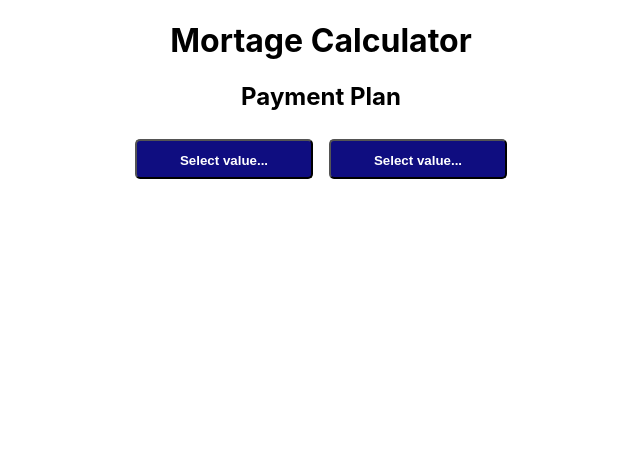
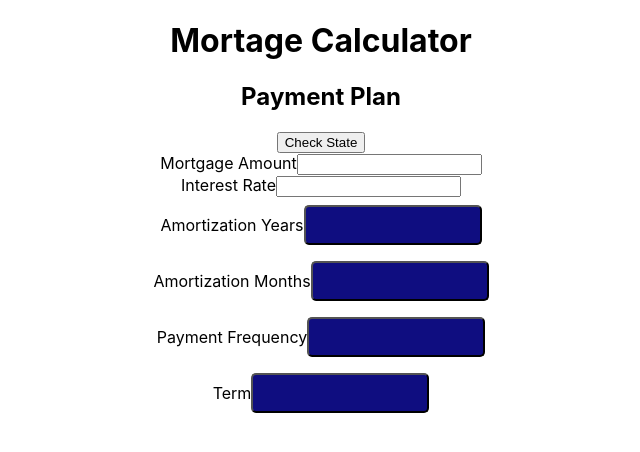
Before and after one commit to JadSafah/mortgage_calculator, a React (Create React App) app: page / in a window 1280 px wide. Shown: the top 452 px of the page, without its empty margins (319-959 px from the left). Built offline with nearby package versions, Linux system fonts and the light colour scheme.

Commit message:
added input forms

```diff
--- a/src/App.css
+++ b/src/App.css
@@ -4,10 +4,11 @@
 
 .dd-wrapper {
   position: relative;
-  display: inline-block;
+  display: block;
   padding: 8px;
 }
 .dd-list {
+  display: block;
   list-style-type: none;
   margin: 0;
   padding: 8px;
@@ -16,15 +17,10 @@
   width: 200px;
   background-color: white;
   font-weight:bold;
-  position: absolute;
-
   box-shadow: 0px 8px 16px 0px rgba(0,0,0,0.2);
   z-index: 1;
 }
-li a {
-  color: #000;
-  text-decoration: none;
-}
+
 li {
   padding: 8px 16px;
   border-bottom: 1px solid #e5e5e5;
--- a/src/App.js
+++ b/src/App.js
@@ -1,64 +1,109 @@
 import React from 'react';
 import './App.css';
 import Dropdown from './Dropdown';
-//import OutsideClickAlerter from './OutsideClickAlerter';
+import InputForm from './InputForm';
 
 const amortizationPeriodYears = [
-  {id:1,value:"1 Year"},
-  {id:2,value:"2 Years"},
-  {id:3,value:"3 Years"},
-  {id:4,value:"4 Years"},
-  {id:5,value:"5 Years"},
-  {id:6,value:"6 Years"},
-  {id:7,value:"7 Years"},
-  {id:8,value:"8 Years"},
-  {id:9,value:"9 Years"},
-  {id:10,value:"10 Years"},
-  {id:11,value:"11 Years"},
-  {id:12,value:"12 Years"},
-  {id:13,value:"13 Years"},
-  {id:14,value:"14 Years"},
-  {id:15,value:"15 Years"},
-  {id:16,value:"16 Years"},
-  {id:17,value:"17 Years"},
-  {id:18,value:"18 Years"},
-  {id:19,value:"19 Years"},
-  {id:20,value:"20 Years"},
-  {id:21,value:"21 Years"},
-  {id:22,value:"22 Years"},
-  {id:23,value:"23 Years"},
-  {id:24,value:"24 Years"},
-  {id:25,value:"25 Years"},
+  {id:1,text:"1 Year",value:1},
+  {id:2,text:"2 Years",value:2},
+  {id:3,text:"3 Years",value:3},
+  {id:4,text:"4 Years",value:4},
+  {id:5,text:"5 Years",value:5},
+  {id:6,text:"6 Years",value:6},
+  {id:7,text:"7 Years",value:7},
+  {id:8,text:"8 Years",value:8},
+  {id:9,text:"9 Years",value:9},
+  {id:10,text:"10 Years",value:10},
+  {id:11,text:"11 Years",value:11},
+  {id:12,text:"12 Years",value:12},
+  {id:13,text:"13 Years",value:13},
+  {id:14,text:"14 Years",value:14},
+  {id:15,text:"15 Years",value:15},
+  {id:16,text:"16 Years",value:16},
+  {id:17,text:"17 Years",value:17},
+  {id:18,text:"18 Years",value:18},
+  {id:19,text:"19 Years",value:19},
+  {id:20,text:"20 Years",value:20},
+  {id:21,text:"21 Years",value:21},
+  {id:22,text:"22 Years",value:22},
+  {id:23,text:"23 Years",value:23},
+  {id:24,text:"24 Years",value:24},
+  {id:25,text:"25 Years",value:25},
 ];
 
 const amortizationPeriodMonths = [
-  {id:1,value:"1 Month"},
-  {id:2,value:"2 Months"},
-  {id:3,value:"3 Months"},
-  {id:4,value:"4 Months"},
-  {id:5,value:"5 Months"},
-  {id:6,value:"6 Months"},
-  {id:7,value:"7 Months"},
-  {id:8,value:"8 Months"},
-  {id:9,value:"9 Months"},
-  {id:10,value:"10 Months"},
-  {id:11,value:"11 Months"}
+  {id:1,text:"1 Month",value:1},
+  {id:2,text:"2 Months",value:2},
+  {id:3,text:"3 Months",value:3},
+  {id:4,text:"4 Months",value:4},
+  {id:5,text:"5 Months",value:5},
+  {id:6,text:"6 Months",value:6},
+  {id:7,text:"7 Months",value:7},
+  {id:8,text:"8 Months",value:8},
+  {id:9,text:"9 Months",value:9},
+  {id:10,text:"10 Months",value:10},
+  {id:11,text:"11 Months",value:11}
 ];
+
+const paymentFrequency = [
+  {id:1,text:"Accelerated Weekly",value:52},
+  {id:2,text:"Weekly",value:52},
+  {id:3,text:"Accelerated Bi-weekly",value:26},
+  {id:4,text:"Bi-weekly (every 2 weeks)",value:26},
+  {id:5,text:"Semi-monthly (24x per year)",value:24},
+  {id:6,text:"Monthly (12x per year)",value:12},
+]
+
+const term = [
+  {id:1,text:"1 Year",value:1},
+  {id:2,text:"2 Years",value:2},
+  {id:3,text:"3 Years",value:3},
+  {id:4,text:"4 Years",value:4},
+  {id:5,text:"5 Years",value:5},
+  {id:6,text:"6 Years",value:6},
+  {id:7,text:"7 Years",value:7},
+  {id:8,text:"8 Years",value:8},
+  {id:9,text:"9 Years",value:9},
+  {id:10,text:"10 Years",value:10}
+]
 
 class App extends React.Component {
 
   constructor(props) {
     super(props);
-    this.state = {};
+    this.state = {
+      mortgageAmount: 0,
+      interestRate: 0,
+      amortizationYear: 0,
+      amortizationMonth: 0,
+      paymentFrequency: 0,
+      term: 0,
+      prepaymentAmount: 0,
+      prepaymentFrequency: 0,
+      startWithPayment: 0
+    };
   }
+
+  handleSelectionClick = (item, type) => this.setState({[type]:item.value});
+
+  handleChange = (type, event) => {
+    this.setState({[type]: event.target.value});
+  }
+
+  checkState = () => console.log(this.state);
 
   render() {
     return (
       <div className="App">
         <h1>Mortage Calculator</h1>
           <h2>Payment Plan</h2>
-            <Dropdown items={amortizationPeriodYears} />
-            <Dropdown items={amortizationPeriodMonths} />
+          <button onClick={this.checkState()}>Check State</button>
+          <InputForm title="Mortgage Amount" type="mortgageAmount" handleChange={this.handleChange} />
+          <InputForm title="Interest Rate" type="interestRate" handleChange={this.handleChange} />
+          <Dropdown title="Amortization Years" items={amortizationPeriodYears} type="amortizationYear" handleSelectionClick={this.handleSelectionClick} />
+          <Dropdown title="Amortization Months" items={amortizationPeriodMonths} type="amortizationMonth" handleSelectionClick={this.handleSelectionClick} />
+          <Dropdown title="Payment Frequency" items={paymentFrequency} type="paymentFrequency" handleSelectionClick={this.handleSelectionClick} />
+          <Dropdown title="Term" items={term} type="paymentFrequency" handleSelectionClick={this.handleSelectionClick} />
       </div>
 
     )
--- a/src/Dropdown.js
+++ b/src/Dropdown.js
@@ -4,16 +4,16 @@
 
     //state of dropdown toggle and value selected from list
     const [open, setOpen] = useState(false);
-    const [selected, setSelected] = useState("Select value...");
+    //const [selected, setSelected] = useState("Select value...");
 
     //handle button click to dropdown the list and to extract clicked value from list
     const handleDropdownClick = () => setOpen(!open);
-    const handleSelectionClick = (item) => setSelected(item.value);
 
     return (
         <div className="dd-wrapper">
+            {props.title}
             <button className="dd-header" onClick={() => handleDropdownClick()}>
-                    <div className="dd-header-title">{selected}</div>
+                <div className="dd-header-title"></div>
             </button>
             {open &&
                 <ul className="dd-list">
@@ -21,8 +21,8 @@
                         <li
                             className="dd-list-items"
                             key={item.id}
-                                onClick={() => {handleSelectionClick(item); handleDropdownClick();}}>
-                                {item.value}
+                            onClick={() => {props.handleSelectionClick(item, props.type); handleDropdownClick();}}>
+                            {item.text}
                         </li>
                     )}
                 </ul>
--- /dev/null
+++ b/src/InputForm.js
@@ -0,0 +1,15 @@
+import React from 'react';
+
+function InputForm(props) {
+
+    return (
+        <form>
+            <label>
+                {props.title}
+                <input type="text" onChange={(e) => props.handleChange(props.type, e)} />
+            </label>
+        </form>
+    );
+}
+
+export default InputForm;
```
Lines whose indentation alone changed are shown as unchanged.
